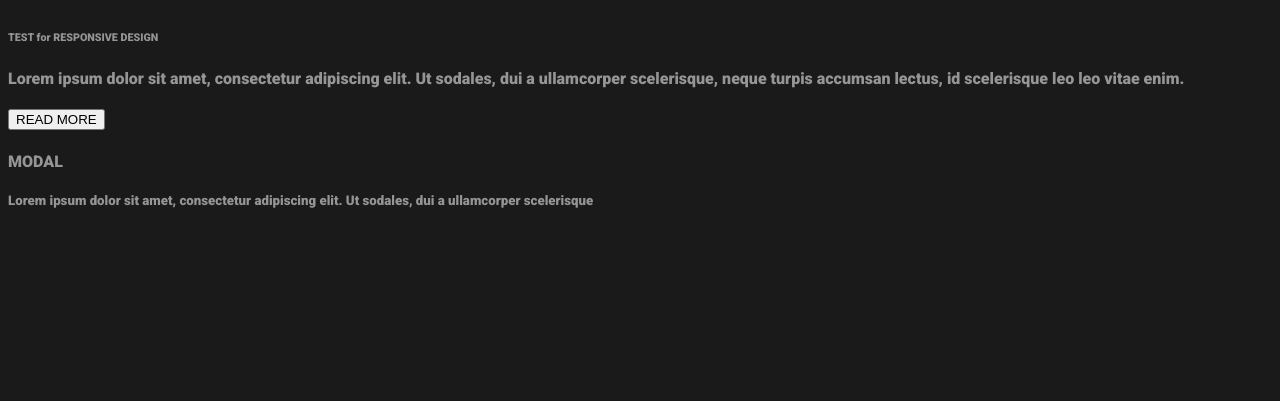
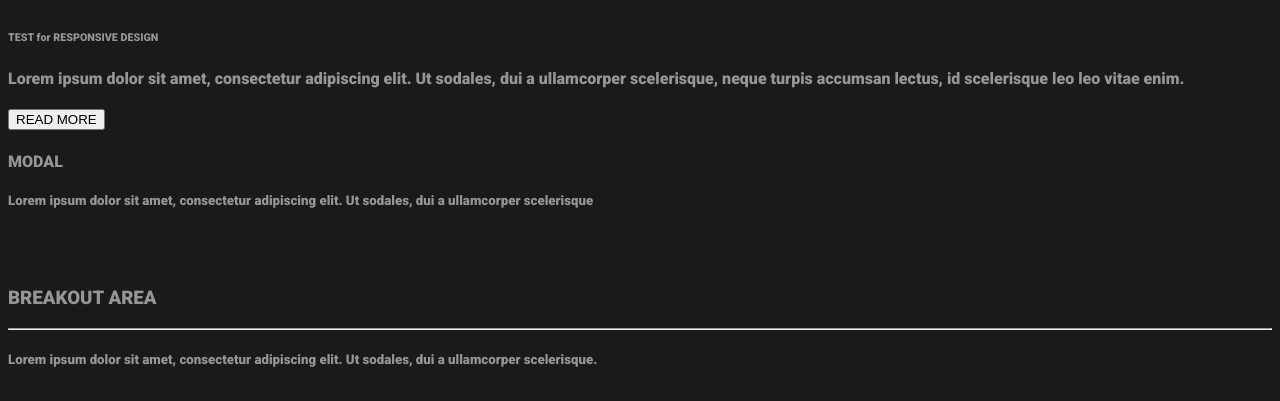
Before and after one commit to abuuzayr/amiculum, a website: page src/index.html in a window 1280 px wide. Shown: the part 315-716 px from the top of the page. Drawn offline with nearby package versions, Linux system fonts and the light colour scheme; files that its build step writes are made by us from their sources.

Commit message:
Add breakout area structure

```diff
--- a/src/index.html
+++ b/src/index.html
@@ -73,6 +73,15 @@
                     <img src="" alt="">
                 </div>
             </section>
+            <section class="breakout">
+                <h3>BREAKOUT AREA</h3>
+                <hr class="short left">
+                <h5>
+                    Lorem ipsum dolor sit amet, consectetur adipiscing elit.
+                    Ut sodales, dui a ullamcorper scelerisque.
+                </h5>
+                <img src="" alt="" class="img-full">
+            </section>
         </main>
         <script src="script.js"></script>
     </body>
```
